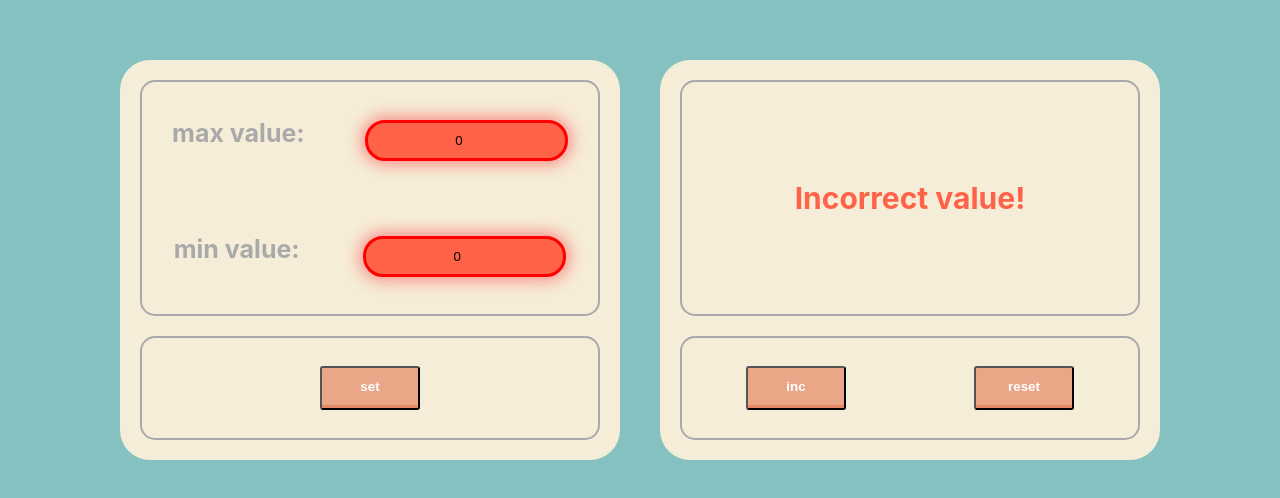
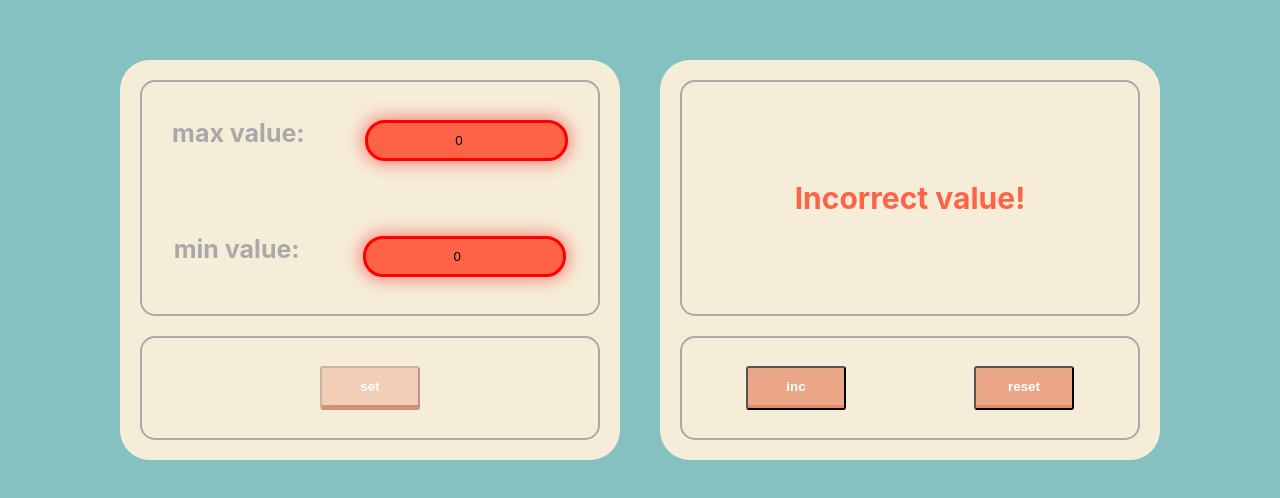
Before and after one commit to PavelMalta/CounterOnReactRedux, a React (Create React App) app: page / in a window 1280 px wide. Shown: the part 140-638 px from the top of the page. Built offline with nearby package versions, Linux system fonts and the light colour scheme.

Commit message:
add disabledButtonAC

```diff
--- a/src/component/Counter/Counter.tsx
+++ b/src/component/Counter/Counter.tsx
@@ -11,6 +11,7 @@ export const Counter = () => {
     const value = useSelector((state:AppRootStateType) => state.count.value)
     const maxValue = useSelector((state:AppRootStateType) => state.count.maxValue)
     const minValue = useSelector((state:AppRootStateType) => state.count.minValue)
+    const disabled = useSelector((state:AppRootStateType) => state.count.disabled)
     const dispatch = useDispatch()
 
     const setIncrement = () => dispatch(setIncrementAC())
@@ -29,8 +30,8 @@ export const Counter = () => {
                     : <div className = {errorMonitor ? `${s.errorCount} ${s.count}` : s.count } > {value}</div>}
             </div>
             <div className={s.button_container}>
-                <Button title={"inc"} onClick={setIncrement} disabled={disabledInc()}/>
-                <Button title={"reset"} onClick={resetValue} disabled={disabledReset()}/>
+                <Button title={"inc"} onClick={setIncrement} disabled={disabledInc() || disabled}/>
+                <Button title={"reset"} onClick={resetValue} disabled={disabledReset() || disabled}/>
             </div>
         </div>
     )
--- a/src/component/Setting/Setting.tsx
+++ b/src/component/Setting/Setting.tsx
@@ -4,22 +4,26 @@ import {Button} from "../Button/Button";
 import {Input} from "../Input/Input";
 import {useDispatch, useSelector} from "react-redux";
 import {AppRootStateType} from "../../state/store";
-import {setErrorAC, setMaxValueAC, setMinValueAC, setValueAC} from "../../state/count-reducer";
+import {disabledButtonAC, setErrorAC, setMaxValueAC, setMinValueAC, setValueAC} from "../../state/count-reducer";
 
 export const Setting = () => {
     const maxValue = useSelector((state: AppRootStateType) => state.count.maxValue)
     const minValue = useSelector((state:AppRootStateType) => state.count.minValue)
     const error = useSelector((state:AppRootStateType) => state.count.error)
+    const disabled = useSelector((state:AppRootStateType) => state.count.disabled)
     const dispatch = useDispatch()
 
     const setMaxValue = (maxValue: number) => {
         dispatch(setMaxValueAC(maxValue))
+        dispatch(disabledButtonAC(true))
     }
     const setMinValue = (minValue: number) => {
         dispatch(setMinValueAC(minValue))
+        dispatch(disabledButtonAC(true))
     }
     const setValue = () => {
         dispatch(setValueAC(minValue))
+        dispatch(disabledButtonAC(false))
     }
 
     if (maxValue <= minValue) {
@@ -48,7 +52,7 @@ export const Setting = () => {
 
             </div>
             <div className={s.button_container}>
-                    <Button title={"set"} onClick={setValue}/>
+                    <Button title={"set"} onClick={setValue} disabled={!disabled || error}/>
             </div>
 
         </div>
--- a/src/state/count-reducer.ts
+++ b/src/state/count-reducer.ts
@@ -2,7 +2,8 @@ const initialState = {
     maxValue: 0 as number,
     minValue: 0 as number,
     value: null as null | number,
-    error: false as boolean
+    error: false as boolean,
+    disabled: false as boolean
 }
 
 type InitialStateType = typeof initialState
@@ -26,6 +27,8 @@ export const countReducer = (state: InitialStateType = initialState, action: Act
         case "RESET-VALUE":
             const resetValue = state.minValue
             return {...state, value: resetValue}
+        case "DISABLED-BUTTON":
+            return {...state, disabled: action.disabled}
         default:
             return state
     }
@@ -37,6 +40,7 @@ type ActionType = ReturnType<typeof setMaxValueAC>
     | ReturnType<typeof setValueAC>
     | ReturnType<typeof setIncrementAC>
     | ReturnType<typeof resetValueAC>
+    | ReturnType<typeof disabledButtonAC>
 
 export const setMaxValueAC = (maxValue: number) => {
     return {type: 'SET-MAX-VALUE', maxValue} as const
@@ -56,3 +60,6 @@ export const setIncrementAC = () => {
 export const resetValueAC = () => {
     return {type: 'RESET-VALUE'} as const
 }
+export const disabledButtonAC = (disabled: boolean) => {
+    return {type: 'DISABLED-BUTTON', disabled} as const
+}
```
